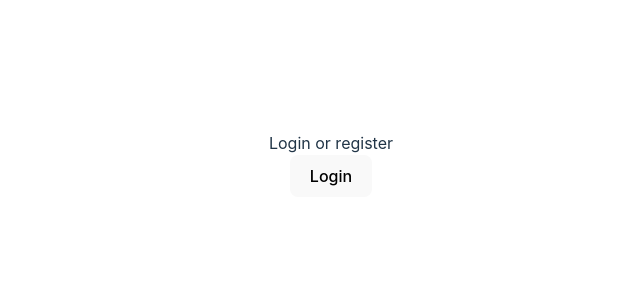
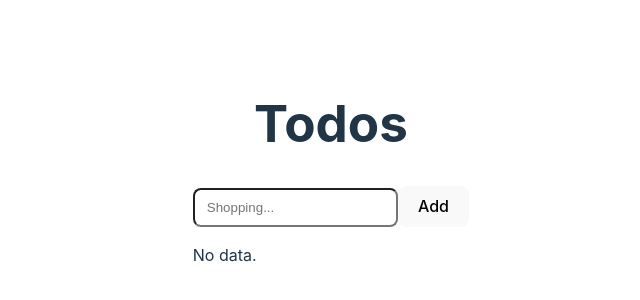
Before and after one commit to Trezzmann/react-typescript-starter, a React (Vite) app: page / in a window 1280 px wide. Shown: the part 236-536 px from the top of the page, without its empty margins (309-949 px from the left). Built offline with nearby package versions, Linux system fonts and the light colour scheme.

Commit message:
Typing useReducer

```diff
--- a/src/App.tsx
+++ b/src/App.tsx
@@ -2,6 +2,7 @@ import "./App.css";
 import Auth from "./components/Auth";
 import ProjectsList from "./components/projects/ProjectsList";
 import ProjectWrapper from "./components/projects/ProjectWrapper";
+import Todo from "./components/Todo/Todo";
 
 const projects = [
   {
@@ -24,7 +25,7 @@ const projects = [
 function App() {
   return (
     <div className="App">
-      <Auth />
+      <Todo />
     </div>
   );
 }
--- /dev/null
+++ b/src/components/Todo/Todo.tsx
@@ -0,0 +1,59 @@
+import { useReducer, useState } from "react";
+import { actionType, todoType } from "./Todo.types";
+
+const initialState: todoType[] = [];
+
+const reducer = (state: typeof initialState, action: actionType) => {
+  switch (action.type) {
+    case "ADD_TODO":
+      return [
+        ...state,
+        { id: Math.floor(Math.random() * 50), description: action.payload },
+      ];
+
+    case "REMOVE_TODO":
+      return state.filter((todo) => todo.id !== action.payload);
+
+    default:
+      return state;
+  }
+};
+
+function Todo() {
+  const [state, dispatch] = useReducer(reducer, initialState);
+  const [value, setValue] = useState("");
+  const addTodo = () => {
+    dispatch({ type: "ADD_TODO", payload: value });
+    setValue("");
+  };
+
+  return (
+    <div>
+      <h1>Todos</h1>
+      <div className="todo-form">
+        <input
+          placeholder="Shopping..."
+          value={value}
+          onChange={(e) => setValue(e.target.value)}
+        />
+        <button onClick={addTodo}>Add</button>
+      </div>
+      <div className="todos">
+        {state.length
+          ? state.map((todo) => (
+              <li
+                key={todo.id}
+                onDoubleClick={() =>
+                  dispatch({ type: "REMOVE_TODO", payload: todo.id })
+                }
+              >
+                {todo.description}
+              </li>
+            ))
+          : "No data."}
+      </div>
+    </div>
+  );
+}
+
+export default Todo;
--- a/src/index.css
+++ b/src/index.css
@@ -77,3 +77,13 @@ button:focus-visible {
   border-bottom: 1px solid white;
   padding: 20px;
 }
+
+.todo-form input {
+  padding: 10px 12px;
+  border-radius: 8px;
+}
+
+.todos {
+  text-align: left;
+  margin-top: 16px;
+}
```
Also changed, not shown: src/components/Todo/Todo.types.tsx (added, +9 -0 lines).
